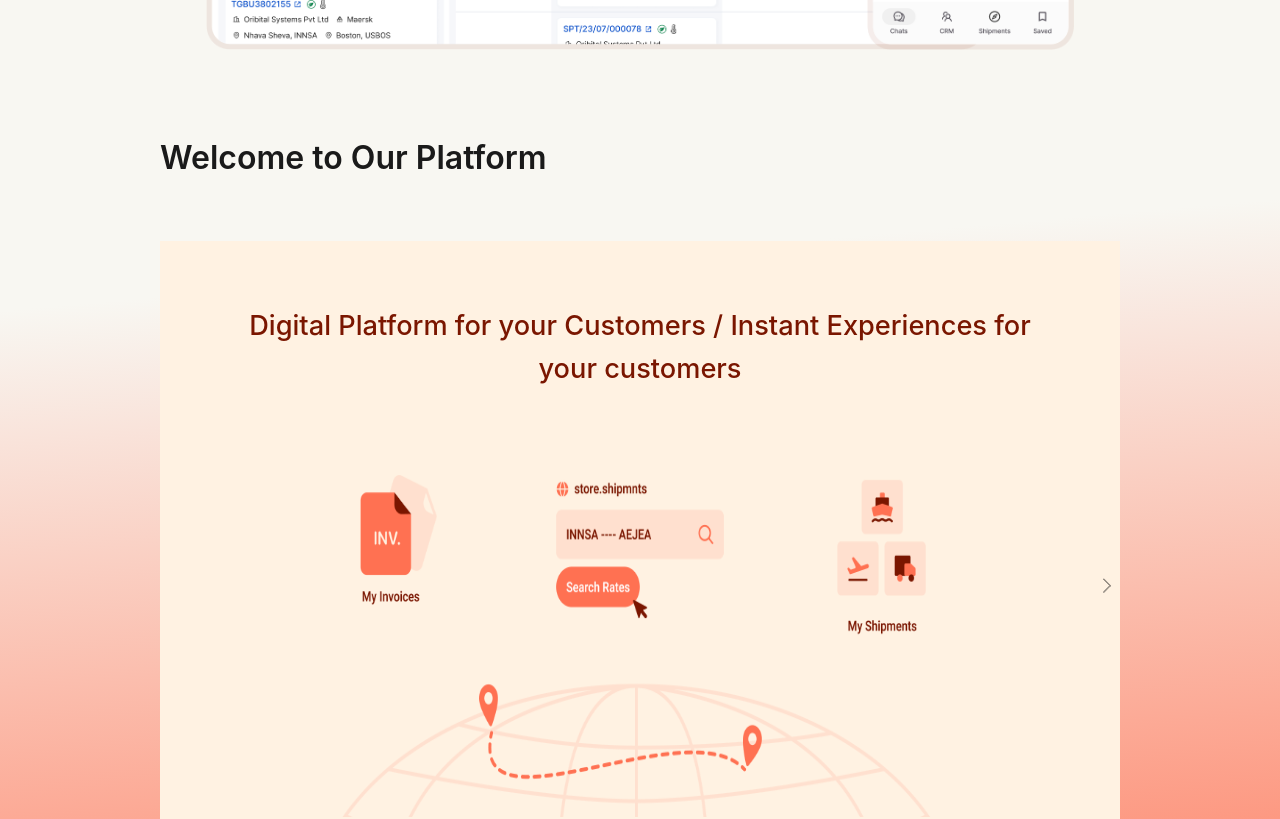
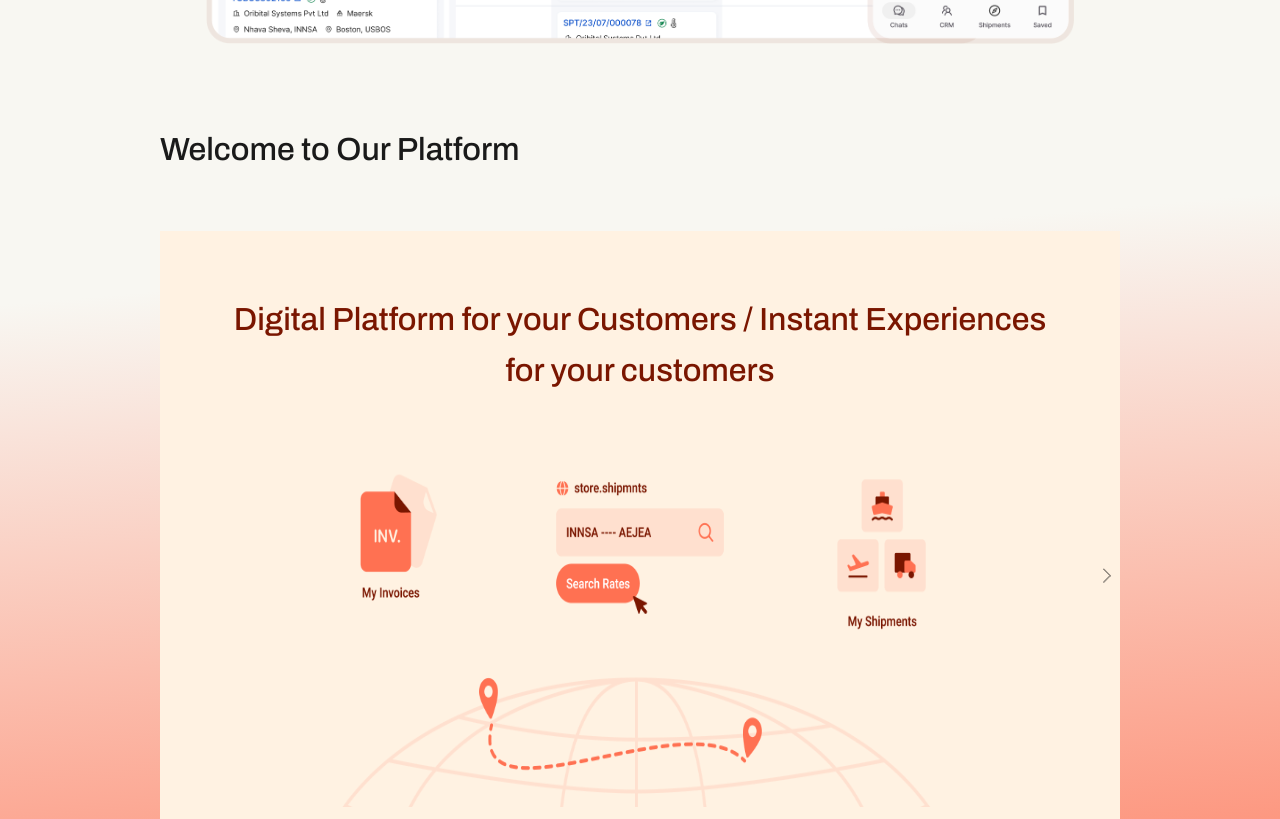
Before and after one commit to dhruvil-shipmnts/Shipmnts-Page, a React (Create React App) app: page / in a window 1280 px wide. Shown: the part 760-1579 px from the top of the page. Built offline with nearby package versions, Linux system fonts and the light colour scheme.

Commit message:
Font Changed

```diff
--- a/public/index.html
+++ b/public/index.html
@@ -25,6 +25,19 @@
       Learn how to configure a non-root public URL by running `npm run build`.
     -->
     <title>Shipment Page</title>
+    <link rel="preconnect" href="https://fonts.googleapis.com" />
+    <link rel="preconnect" href="https://fonts.gstatic.com" crossorigin />
+    <link
+      href="https://fonts.googleapis.com/css2?family=Archivo:ital,wght@0,100..900;1,100..900&display=swap"
+      rel="stylesheet"
+    />
+
+    <link rel="preconnect" href="https://fonts.googleapis.com" />
+    <link rel="preconnect" href="https://fonts.gstatic.com" crossorigin />
+    <link
+      href="https://fonts.googleapis.com/css2?family=Inter:ital,opsz,wght@0,14..32,100..900;1,14..32,100..900&family=Poppins:wght@200;300&display=swap"
+      rel="stylesheet"
+    />
   </head>
   <body>
     <noscript>You need to enable JavaScript to run this app.</noscript>
--- a/src/components/CarouselScreen/CarouselScreenWrapper.css
+++ b/src/components/CarouselScreen/CarouselScreenWrapper.css
@@ -10,7 +10,7 @@
   .page-title {
     height: 10%;
     margin-top: 0;
-    font-size: 1.7rem;
+    font-size: 2rem;
     text-align: center;
     font-weight: 500;
   }
--- a/src/components/HighlightSection/Highlight.css
+++ b/src/components/HighlightSection/Highlight.css
@@ -19,7 +19,7 @@
   }
 
   .title-highlight {
-    font-weight: 600;
+    font-weight: 500;
     color: #1A1A1A;
     font-size: 2rem;
     text-align: left;
--- a/src/index.css
+++ b/src/index.css
@@ -1,14 +1,21 @@
 body {
   margin: 0;
-  font-family: -apple-system, BlinkMacSystemFont, 'Segoe UI', 'Roboto', 'Oxygen',
-    'Ubuntu', 'Cantarell', 'Fira Sans', 'Droid Sans', 'Helvetica Neue',
-    sans-serif;
+  font-family: "Inter", sans-serif;
   -webkit-font-smoothing: antialiased;
   -moz-osx-font-smoothing: grayscale;
   box-sizing: border-box;
 }
 
+h1,
+h2,
+h3,
+h4,
+h5,
+h6 {
+  font-family: "Archivo", sans-serif;
+}
+
 code {
-  font-family: source-code-pro, Menlo, Monaco, Consolas, 'Courier New',
+  font-family: source-code-pro, Menlo, Monaco, Consolas, "Courier New",
     monospace;
 }
```
